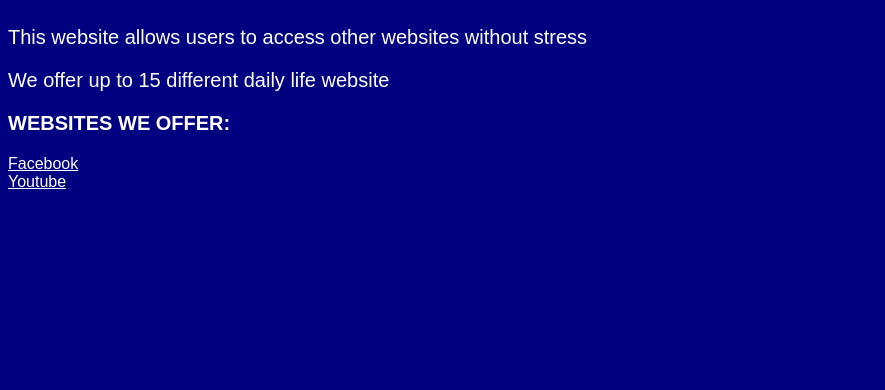
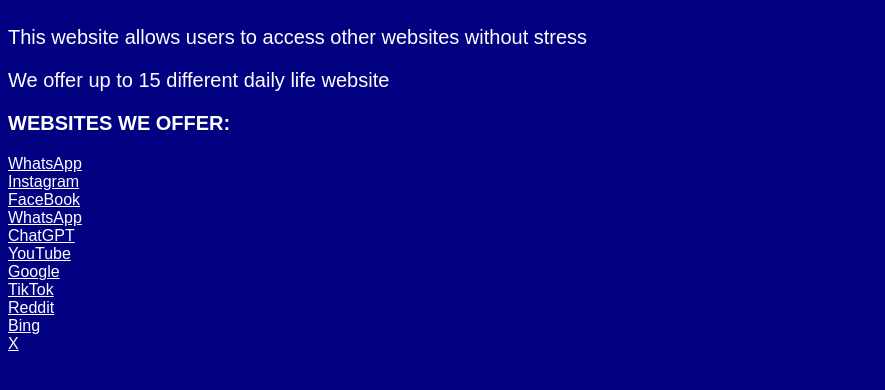
Before and after one commit to goodnewsajadi141-cmyk/index, a plain HTML site: page index.html/index.html in a window 1280 px wide. Shown: the part 148-538 px from the top of the page, without its empty margins (0-885 px from the left). Drawn offline with Linux system fonts and the light colour scheme.

Commit message:
Update index.html

```diff
--- a/index.html/index.html
+++ b/index.html/index.html
@@ -35,12 +35,26 @@
 <p id="headset1">This website allows users to access other websites without stress</p>
 <p id="headset1">We offer up to 15 different daily life website</p>
 <h3 id="headset1">WEBSITES WE OFFER:</h3>
-<a href="https://facebook.com/" id="general">Facebook</a>
+<a href="https://whatsapp.com/" id="general">WhatsApp</a>
 <br>
-<a href="https://youtube.com/" id="general">Youtube</a>
+<a href="https://instagram.com/" id="general">Instagram</a>
 <br>
-<a href="https://.com/" id="general"></a>
+<a href="https://facebook.com/" id="general">FaceBook</a>
 <br>
-<a href="https://.com/" id="general"></a>
+<a href="https://whatsapp.com/" id="general">WhatsApp</a>
+<br>
+<a href="https://chatgpt.com/" id="general">ChatGPT</a>
+<br>
+<a href="https://youtube.com/" id="general">YouTube</a>
+<br>
+<a href="https://google.com/" id="general">Google</a>
+<br>
+<a href="https://tiktok.com/" id="general">TikTok</a>
+<br>
+<a href="https://reddit.com/" id="general">Reddit</a>
+<br>
+<a href="https://bing.com/" id="general">Bing</a>
+<br>
+<a href="https://x.com/" id="general">X</a>
 </body>
 </html>
```
